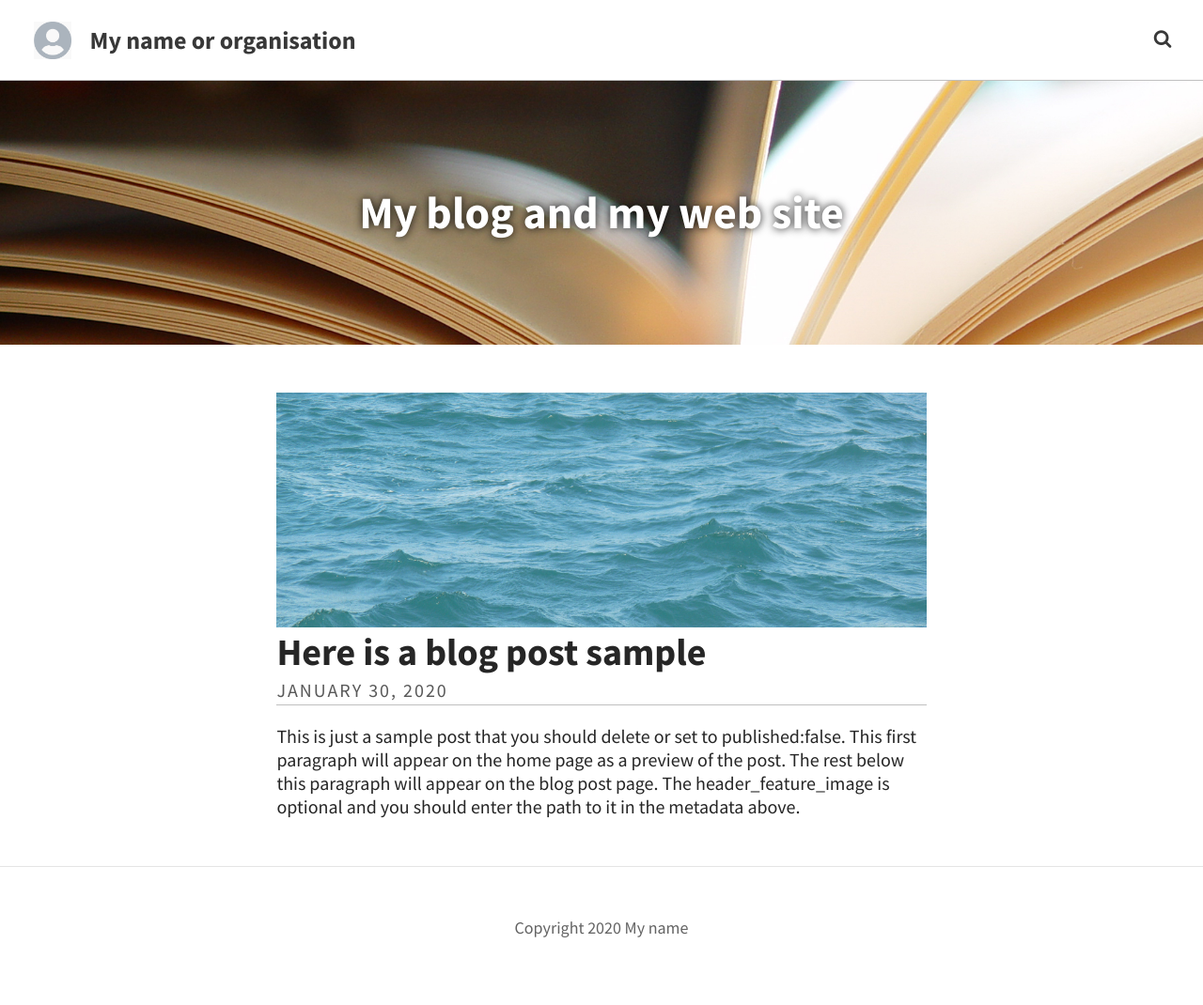
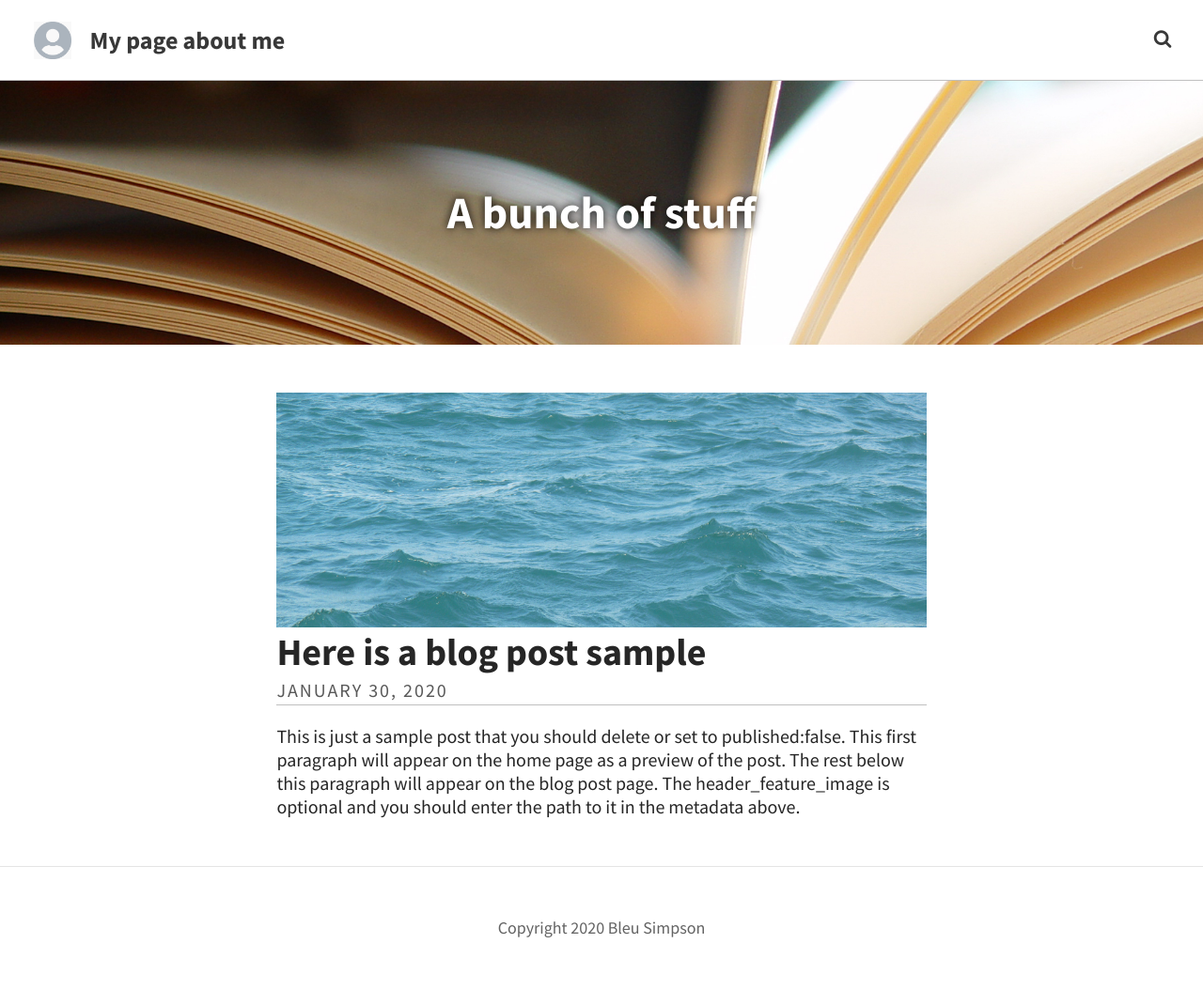
Before and after one commit to bleusimpson/bleusimpson.github.io, a Jekyll site: the page built from index.html, in a window 1280 px wide. Shown: the whole page at 94% size. Built offline with Jekyll 4.4.1, drawn with Linux system fonts in a browser that asks for light colours; the list of posts is cut into pages by our own code.

Commit message:
first changes to config

```diff
--- a/_config.yml
+++ b/_config.yml
@@ -30,9 +30,9 @@ defaults:
 
 # SITE CONFIGURATION
 baseurl: ''  #leave this alone
-url: "https://yoursite.github.io"   #change this to yours
-title: My name or organisation # site's title
-description: "A website with a blog" # used by search engines
+url: "https://bleusimpson.github.io"   #change this to yours
+title: My page about me # site's title
+description: "A website with some stuff" # used by search engines
 
 # SITE-SPECIFIC CONFIGURATION
 # Change these 2 images for your own site
@@ -47,7 +47,7 @@ gridlayout: false # change to true if you want grd layout
 
 # Header and footer text
 # Change this text to yourown
-header_text: My blog and my web site
+header_text: A bunch of stuff
 
 # find an image for your own home page and put it into the images folder
 header_feature_image: /uploads/pages.jpg
@@ -56,7 +56,7 @@ twitter_username:   #change to your own twitter account
 lang: en_gb
 # change the following to your name or site name
 footer_text:
-    "Copyright 2020 My name"
+    "Copyright 2020 Bleu Simpson"
   # Icons
   # If you have any of these accounts add them in here
 rss: false  # Make sure you created a feed.xml with feed.xml layout
```
Also changed, not shown: _posts/2020-02-12-why-i-am-here.markdown (added, +10 -0 lines).
